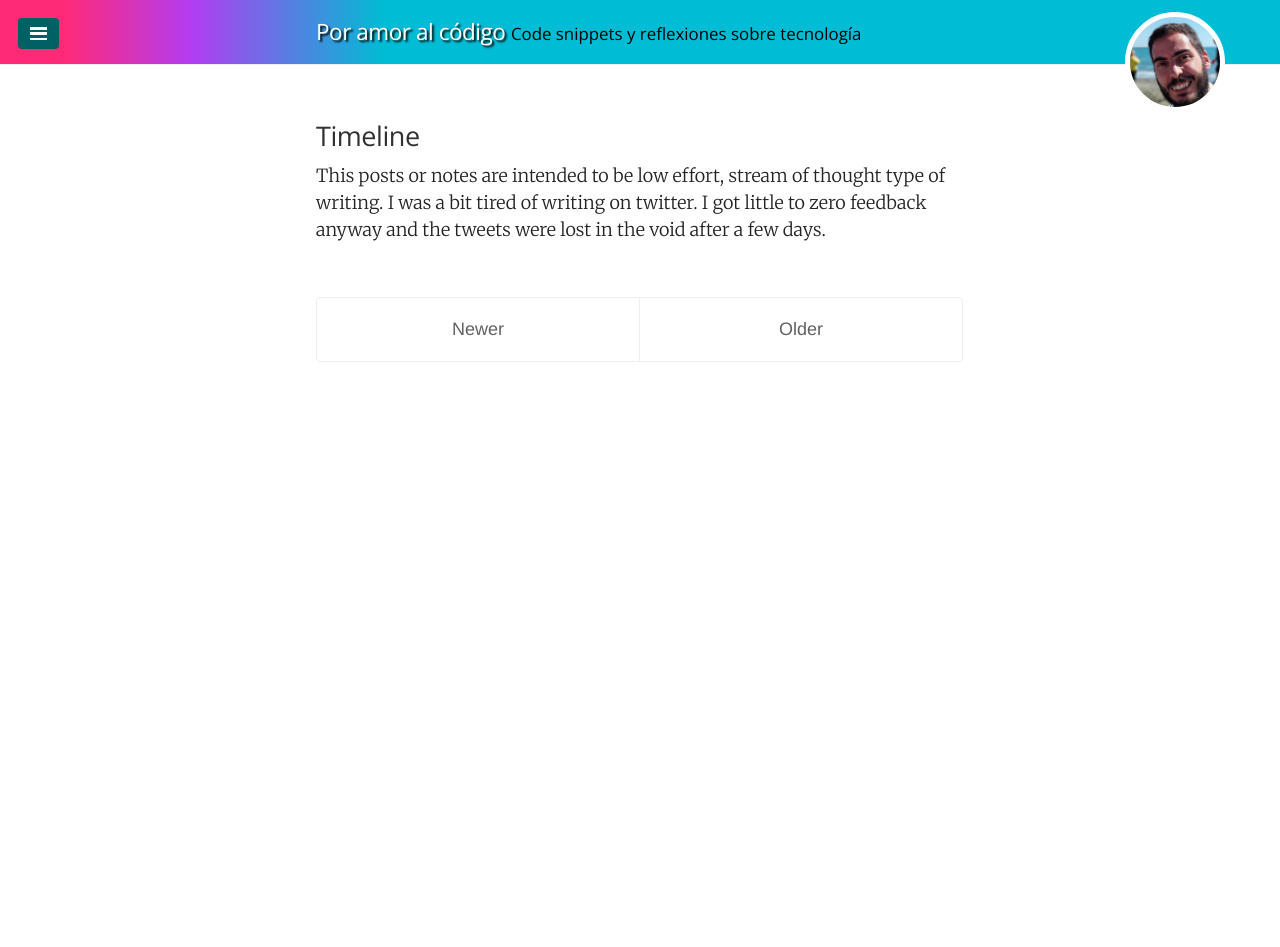
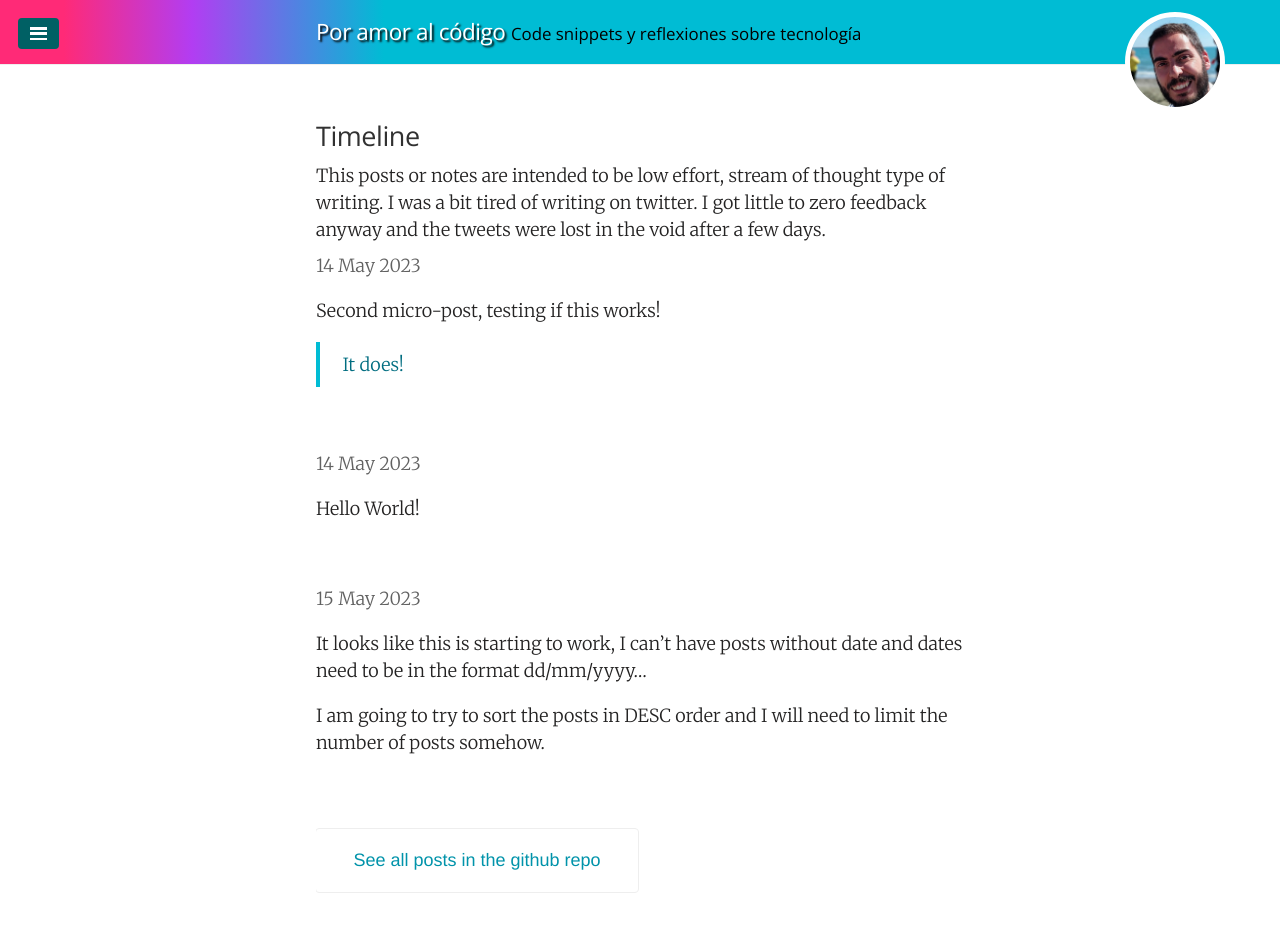
Before and after one commit to juanmirod/juanmirod.github.io, a Jekyll site: the page built from _microblog/index.html, in a window 1280 px wide. Built offline with Jekyll 4.4.1, drawn with Linux system fonts in a browser that asks for light colours; before the commit the page ends 900 px from its top, so only the background shows below that.

Commit message:
wip: working in adding a microblog collection to start writing here instead of twitter

```diff
--- a/_microblog/2023-05-14-2.md
+++ b/_microblog/2023-05-14-2.md
@@ -1,6 +1,7 @@
 ---
-published: true
 layout: micro
 ---
 
 Second micro-post, testing if this works!
+
+> It does!
--- a/_microblog/index.html
+++ b/_microblog/index.html
@@ -15,9 +9,10 @@ pagination:
   I was a bit tired of writing on twitter. I got little to zero feedback anyway and the tweets
   were lost in the void after a few days.
 </p>
+
 <div class="posts">
-  {% for post in paginator.microblog %}
-  {% if post.title != "Home" %}
+  {% for post in site.microblog %}
+  {% if post.title != "Home" and forloop.index < 10 %}
   <div class="post">
     <a href="{{ post.url }}">
       <span class="post-date">{{ post.date | date_to_string }}</span>
@@ -29,18 +24,9 @@ pagination:
 </div>
 
 <div class="pagination">
-  {% if paginator.previous_page %}
-    {% if paginator.page == 2 %}
-      <a class="pagination-item newer" href="/">Newer</a>
-    {% else %}
-      <a class="pagination-item newer" href="/page{{paginator.previous_page}}">Newer</a>
-    {% endif %}
-  {% else %}
-    <span class="pagination-item newer">Newer</span>
-  {% endif %}
-  {% if paginator.next_page %}
-    <a class="pagination-item older" href="/page{{paginator.next_page}}">Older</a>
-  {% else %}
-    <span class="pagination-item older">Older</span>
-  {% endif %}
+  <a
+    class="pagination-item older"
+    href="https://github.com/juanmirod/juanmirod.github.io/tree/master/_microblog">
+    See all posts in the github repo
+  </a>
 </div>
```
Also changed, not shown: other parts of _microblog/index.html (+0 -6 lines).
